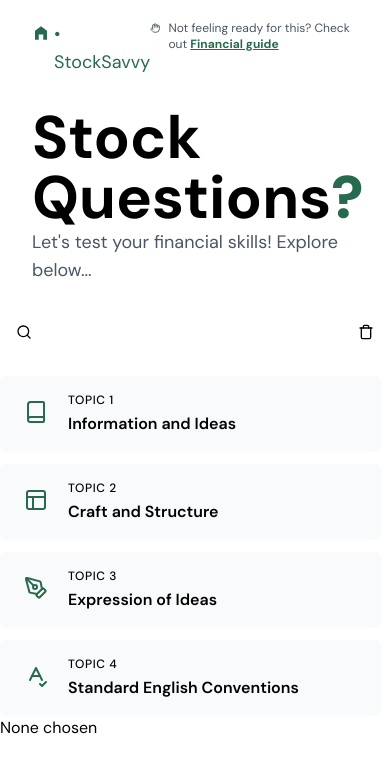
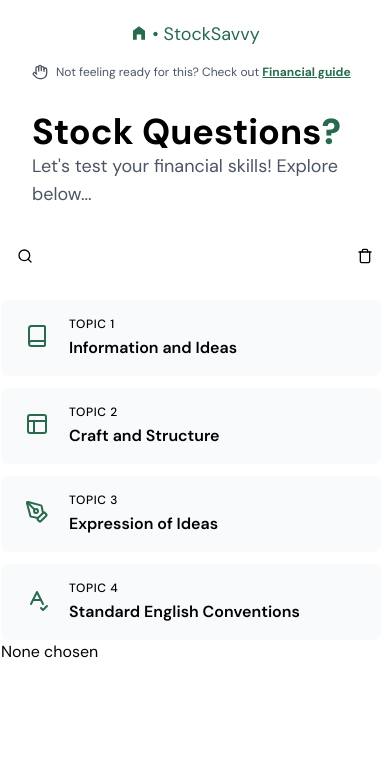
Before and after one commit to Hemit99123/stocksavvy-frontend, a Next.js app: page /questions in a window 390 px wide. Shown: the top 772 px of the page. Built offline with nearby package versions, Linux system fonts and the light colour scheme.

Commit message:
added more responsivness

```diff
--- a/src/app/questions/page.tsx
+++ b/src/app/questions/page.tsx
@@ -8,37 +8,36 @@ import { MdHomeFilled } from 'react-icons/md'
 const Questions = () => {
   return (
     <div>
-        <div className="flex justify-between mx-8 mt-5">
-            <Link href="/" className="flex justify-center text-green-500 text-lg">
+      {/* Header with Home link */}
+      <div className="flex justify-between mx-8 mt-5 flex-col sm:flex-row">
+        <Link href="/" className="flex justify-center text-green-500 text-lg mb-4 sm:mb-0">
           <div className='mt-1'>
             <MdHomeFilled />
           </div>
-
           <div className='ml-1'>
             • StockSavvy
           </div>
         </Link>
 
         <div className="flex text-gray-600 text-xs gap-2">
-              <Hand size={16}/>
+          <Hand size={16} />
           <div>
             Not feeling ready for this? Check out <span className="text-green-500 underline font-bold cursor-pointer">Financial guide</span>
           </div>
         </div>
       </div>
 
-        <div>
+      {/* Heading and Introduction */}
       <div className="p-8">
-            <h1 className="text-6xl font-bold">Stock Questions<span className="text-green-500 font-black">?</span></h1>
+        <h1 className="text-4xl sm:text-6xl font-bold">Stock Questions<span className="text-green-500 font-black">?</span></h1>
         <p className="text-gray-600 text-lg mb-2">Let&apos;s test your financial skills! Explore below...</p>
       </div>
-        </div>
 
-        <div className="lg:flex">
+      {/* Main content with Sidebar and Question View */}
+      <div className="lg:flex flex-col lg:flex-row px-px">
         <Sidebar />
         <QuestionView />
       </div>
-
     </div>
   )
 }
```
Lines whose indentation alone changed are shown as unchanged.
